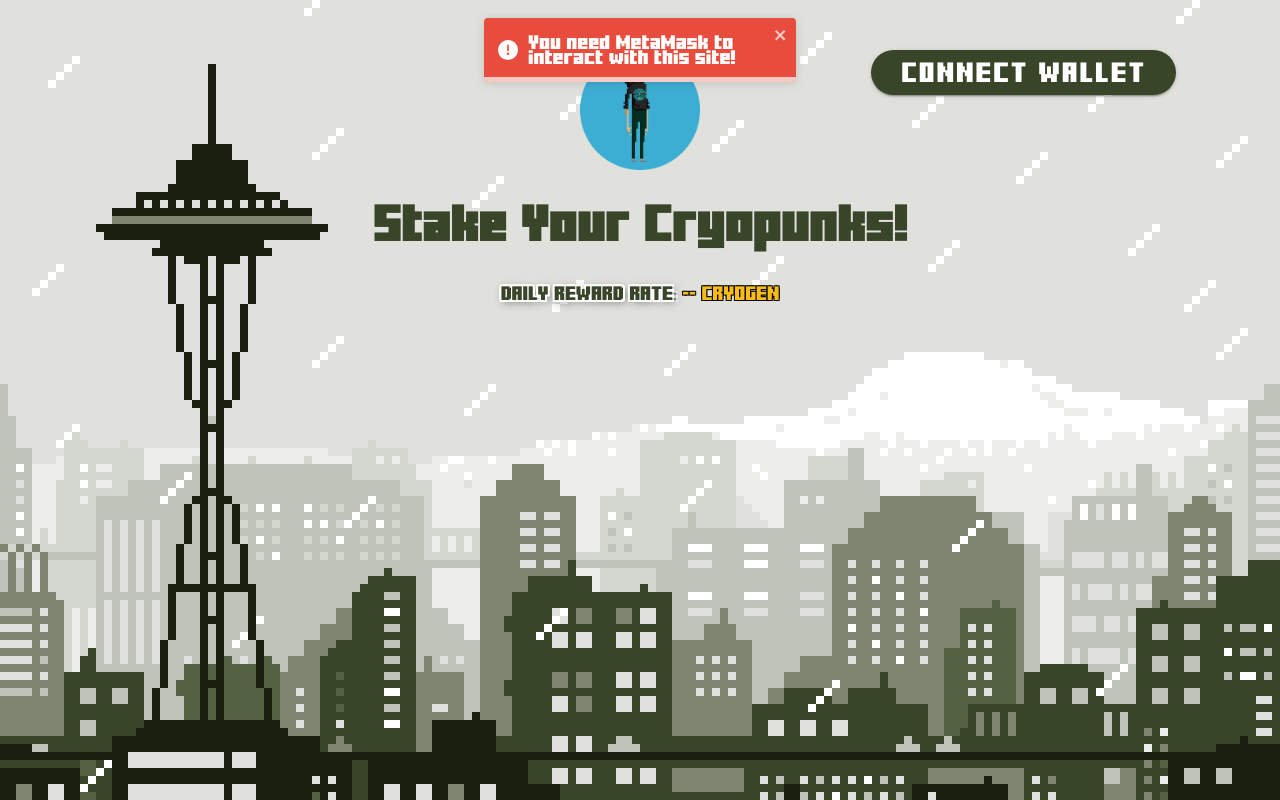
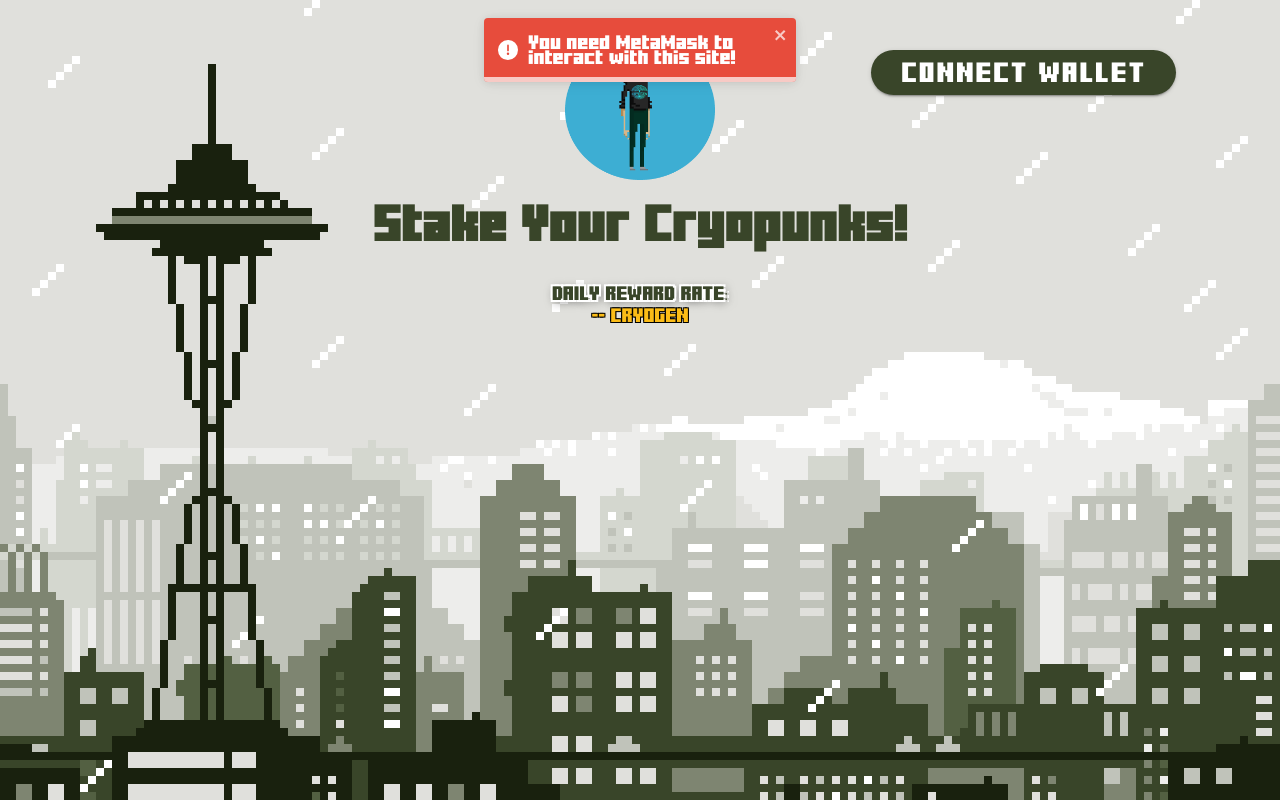
Before and after one commit to sasuke0601/eth-nft-staking, a Next.js app: page / in a window 1280 px wide. Built offline with nearby package versions, Linux system fonts and the light colour scheme.

Commit message:
home updated

```diff
--- a/src/pages/index.js
+++ b/src/pages/index.js
@@ -250,7 +250,7 @@ export default function Home() {
                         <h2 className="title">
                             Stake Your Cryopunks!
                         </h2>
-                        <p className="reward-rate">daily reward rate: <span>{dailyRewardRate === 0 ? "--" : dailyRewardRate} Cryogen</span></p>
+                        <p className="reward-rate">daily reward rate: <br></br><span>{dailyRewardRate === 0 ? "--" : dailyRewardRate} Cryogen</span></p>
                     </Container>
                 </div>
                 {connected &&
--- a/src/styles/style.scss
+++ b/src/styles/style.scss
@@ -184,7 +184,7 @@ header {
     border: 2px solid;
     transition: all 0.3s;
     position: relative;
-    width: 160px;
+    width: 170px;
     height: 48px;
     &:last-child {
         margin-right: 0;
@@ -252,8 +252,8 @@ span.empty-image-skeleton {
     transform: translateX(-50%);
     padding-top: 80px;
     img {
-        width: 120px;
-        height: 120px;
+        width: 150px;
+        height: 140px;
         margin-top: 60px;
     }
     @media (max-width: 762px) {
```
